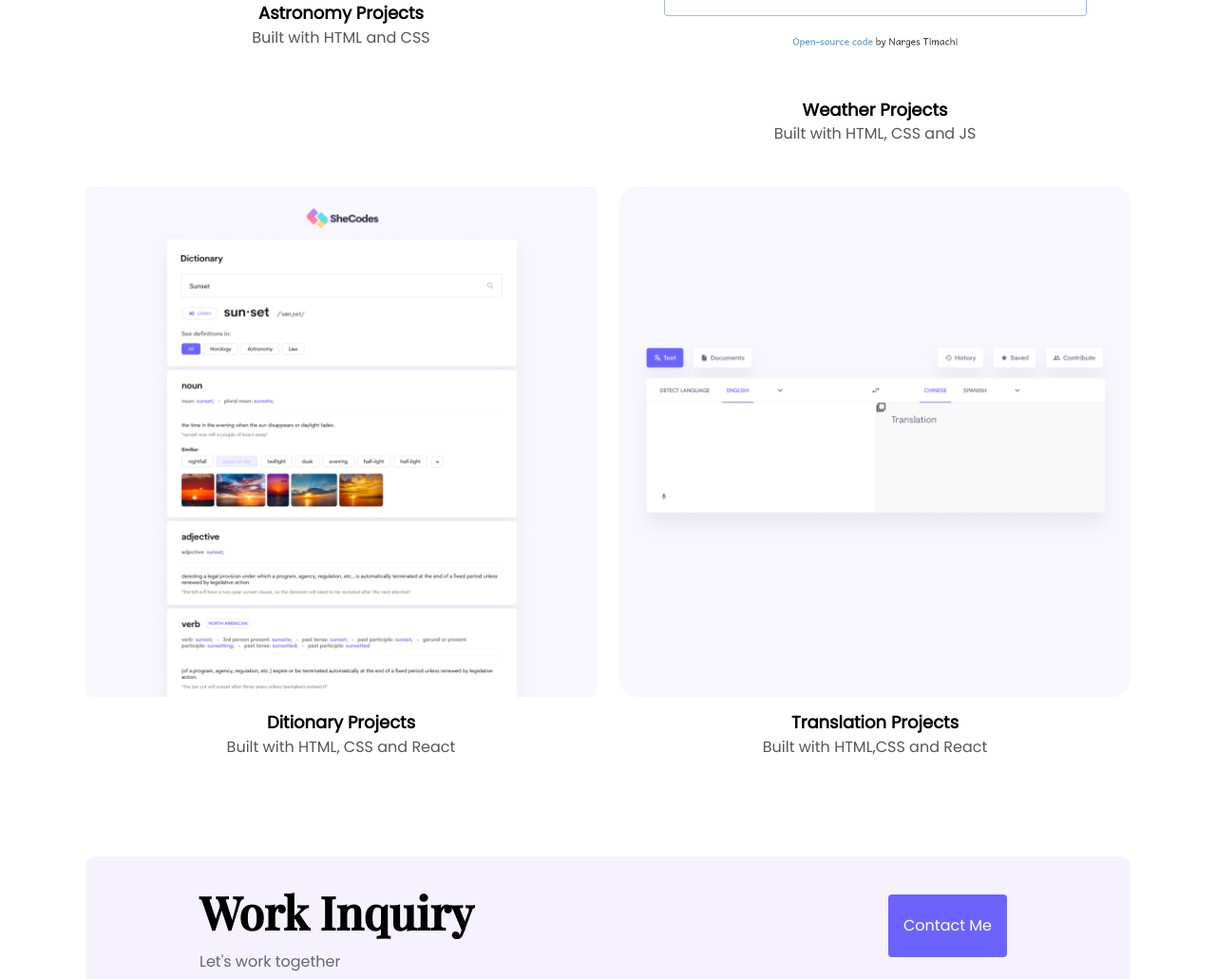
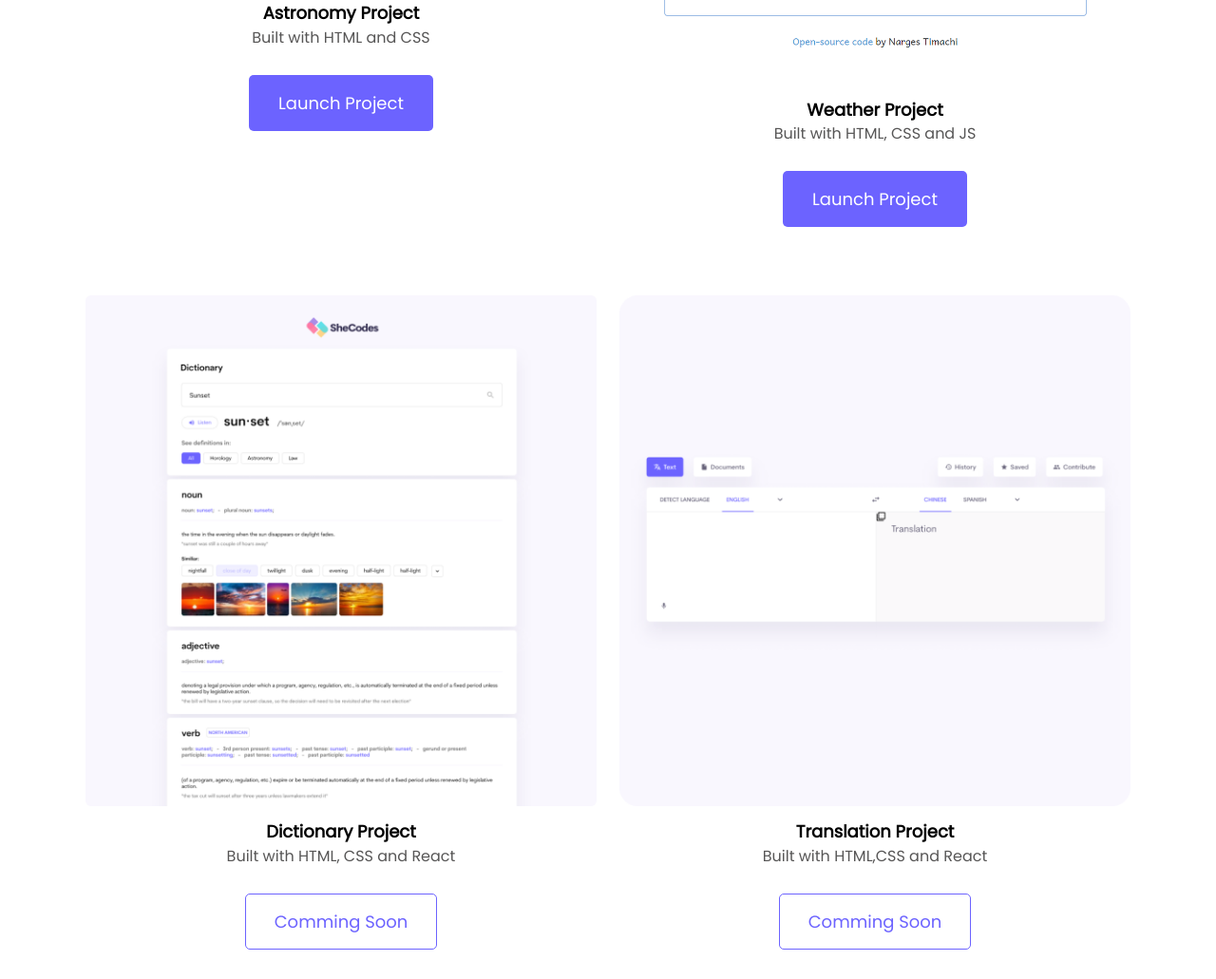
Before and after one commit to Narges1374/responsive-portfolio, a website: page work.html in a window 1280 px wide. Shown: the part 661-1692 px from the top of the page at 95% size. Drawn offline with nearby package versions, Linux system fonts and the light colour scheme; a web font is replaced by a local one.

Commit message:
add little changes

```diff
--- a/styles/style.css
+++ b/styles/style.css
@@ -42,6 +42,10 @@ p {
   line-height: 30px;
   font-size: 16px;
   color: rgb(69, 68, 68);
+}
+
+.check{
+  text-align: center;
 }
 
 a{
@@ -136,9 +140,28 @@ footer{
   background-color: var(--primary-color);
   border-radius: 5px;
   padding: 15px 30px;
-  margin: 20px;
+  line-height: 27px;
   color: white;
-  text-decoration: none;
+  font-size: 18px;
+}
+
+.btn:hover{
+  color: var(--primary-color);
+  border: 1px solid var(--primary-color);
+}
+
+.button-outline{
+  color: var(--primary-color);
+  border: 1px solid var(--primary-color);
+  border-radius: 5px;
+  padding: 15px 30px;
+  line-height: 27px;
+  font-size: 18px;
+}
+
+.button-outline:hover{
+  background-color: var(--primary-color);
+  color: white;
 }
 
 .contact{
--- a/work.html
+++ b/work.html
@@ -16,7 +16,7 @@
         href="https://fonts.googleapis.com/css2?family=Andika&family=Black+Ops+One&family=Gloria+Hallelujah&family=Indie+Flower&family=Playfair+Display:wght@500&family=Poppins&family=Yeon+Sung&display=swap"
         rel="stylesheet">
     <script src="https://kit.fontawesome.com/6413d1b9fc.js" crossorigin="anonymous"></script>
-    <meta name="description" content="" />
+    <meta name="description" content="Here are some of my projects" />
     <title>my works</title>
     <link rel="stylesheet" href="styles/style.css" />
 </head>
@@ -55,29 +55,48 @@
                     target="_blank" title="Astronomy project preview">
                     <img src="images/Astronomy.png" alt="Astronomy project preview" class="img-fluid rounded mb-3"/>
                 </a>
-                <h3 class="text-center m-0">Astronomy Projects</h3>
+                <h3 class="text-center m-0">Astronomy Project</h3>
                 <p class="text-center">Built with HTML and CSS</p>
+                <div class="text-center mt-4 mb-5">
+                    <a href="https://www.shecodes.io/workshops/shecodes-basics-0d6f334f-1ba0-4f63-b1d5-adb4e5241c07/projects/1334678"
+                    target="_blank" title="Astronomy project preview" class="btn button">Launch Project</a>
+                </div>
             </div>
+
             <div class="col-md-6 mb-4">
                 <a href="https://www.shecodes.io/workshops/shecodes-plus-01d9d808-0686-415f-9eb3-1b582620f0d8/projects/1726035" target="_blank" title="Weather project preview">
                     <img src="images/weather.png" alt="Weather project preview" class="img-fluid rounded mb-4" />
                 </a>
-                <h3 class="text-center m-0">Weather Projects</h3>
+                <h3 class="text-center m-0">Weather Project</h3>
                 <p class="text-center">Built with HTML, CSS and JS</p>
+                <div class="text-center mt-4 mb-5">
+                    <a href="https://www.shecodes.io/workshops/shecodes-plus-01d9d808-0686-415f-9eb3-1b582620f0d8/projects/1726035"
+                    target="_blank" title="Weather project preview" class="btn button">Launch Project</a>
+                </div>
             </div>
+
             <div class="col-md-6 mb-4">
                 <a href="#">
                     <img src="images/dictionary.png" alt="dictionary project preview" class="img-fluid rounded mb-3" />
                 </a>
-                <h3 class="text-center m-0">Ditionary Projects</h3>
+                <h3 class="text-center m-0">Dictionary Project</h3>
                 <p class="text-center">Built with HTML, CSS and React</p>
+                <div class="text-center mt-4 mb-5">
+                    <a href="https://www.shecodes.io"
+                    target="_blank" title="Dictionary project preview" class="btn button-outline">Comming Soon</a>
+                </div>
             </div>
+
             <div class="col-md-6 mb-4">
                 <a href="#">
                     <img src="images/translation.png" alt="translation project preview" class="img-fluid rounded mb-3" />
                 </a>
-                <h3 class="text-center m-0">Translation Projects</h3>
+                <h3 class="text-center m-0">Translation Project</h3>
                 <p class="text-center">Built with HTML,CSS and React</p>
+                <div class="text-center mt-4 mb-5">
+                    <a href="https://www.shecodes.io"
+                    target="_blank" title="Translation project preview" class="btn button-outline">Comming Soon</a>
+                </div>
             </div>
         </div>
         <footer>
```
Also changed, not shown: about.html (+2 -2 lines), contact.html (+1 -1 lines), index.html (+14 -15 lines).
